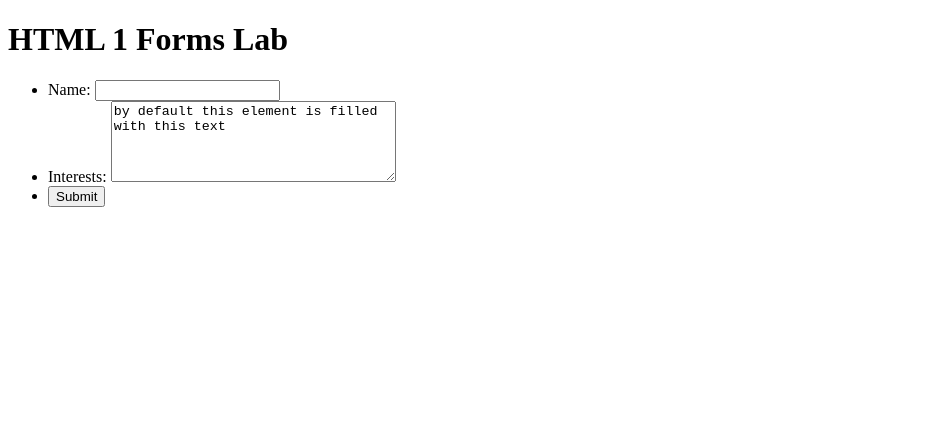
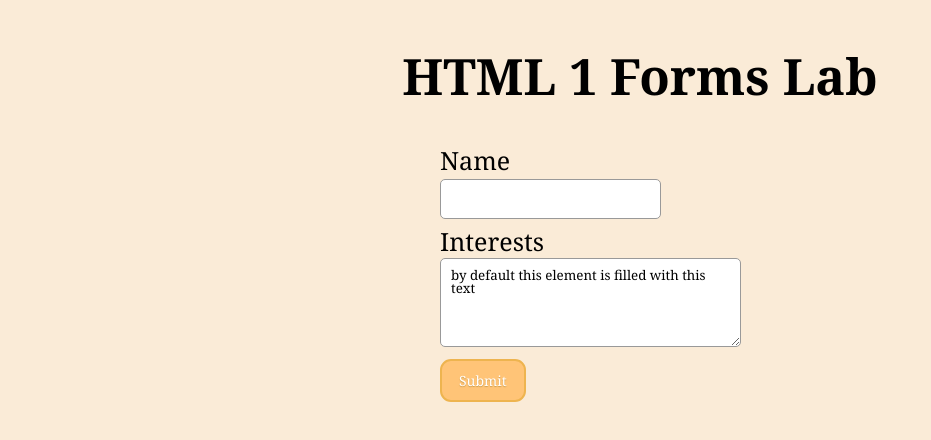
Before and after one commit to Shayonz/shayonz.github.io, a plain HTML site: page lab_6/index.html in a window 1280 px wide. Shown: the whole page, without its empty margins (0-931 px from the left). Drawn offline with Linux system fonts and the light colour scheme.

Commit message:
Completed CSS

```diff
--- a/lab_6/form_styles.css
+++ b/lab_6/form_styles.css
@@ -1,15 +1,59 @@
 form {
-
+  margin: 0 auto;
+  width: 400px;
+  align-items: center;
 }
 
 label {
-
+  display: block;
+  width: 90px;
 }
 
-input, textarea {
-
+input,
+textarea {
+  font-family: Cambria, Cochin, Georgia, Times, "Times New Roman", serif;
+  line-height: 1;
+  padding: 10px;
+  margin-bottom: 5px;
+  border: .5px solid #999;
+  border-radius: 5px;
 }
 
 ul {
+  list-style: none;
+  padding: 0;
+  margin: 0;
+}
 
+button {
+  background-color: #ffc477;
+  border-radius: 11px;
+  border: 2px solid #eeb44f;
+  display: inline-block;
+  cursor: pointer;
+  color: #ffffff;
+  font-family: Cambria, Cochin, Georgia, Times, "Times New Roman", serif;
+  font-size: 14px;
+  padding: 10px 17px;
+  text-decoration: none;
+  text-shadow: 0px 1px 1px #cc9f52;
 }
+
+.container {
+  display: flex;
+  flex-direction: column;
+  flex-wrap: wrap;
+}
+
+.wrapper {
+  display: flex;
+  flex-direction: column;
+  align-items: center;
+}
+
+body {
+  font-size: 25px;
+  font-family: Cambria, Cochin, Georgia, Times, "Times New Roman", serif;
+  padding: 0 10px;
+  background-color: antiquewhite;
+}
--- a/lab_6/index.html
+++ b/lab_6/index.html
@@ -2,6 +2,7 @@
 <html lang="en">
   <head>
     <title>Forms Lab</title>
+    <link rel="stylesheet" href="form_styles.css"/>
   </head>
   <body>
     <div class="wrapper">
@@ -16,11 +17,11 @@
       >
         <ul>
           <li>
-            <label for="name"> Name:</label>
+            <label for="name"> Name</label>
             <input type="text" id="name" maxlength="140" />
           </li>
           <li>
-            <label for="interests"> Interests:</label>
+            <label for="interests"> Interests</label>
             <textarea type="text" id="interests" rows="5" cols="33">by default this element is filled with this text</textarea>
           </li>
           <li class="button">
```
